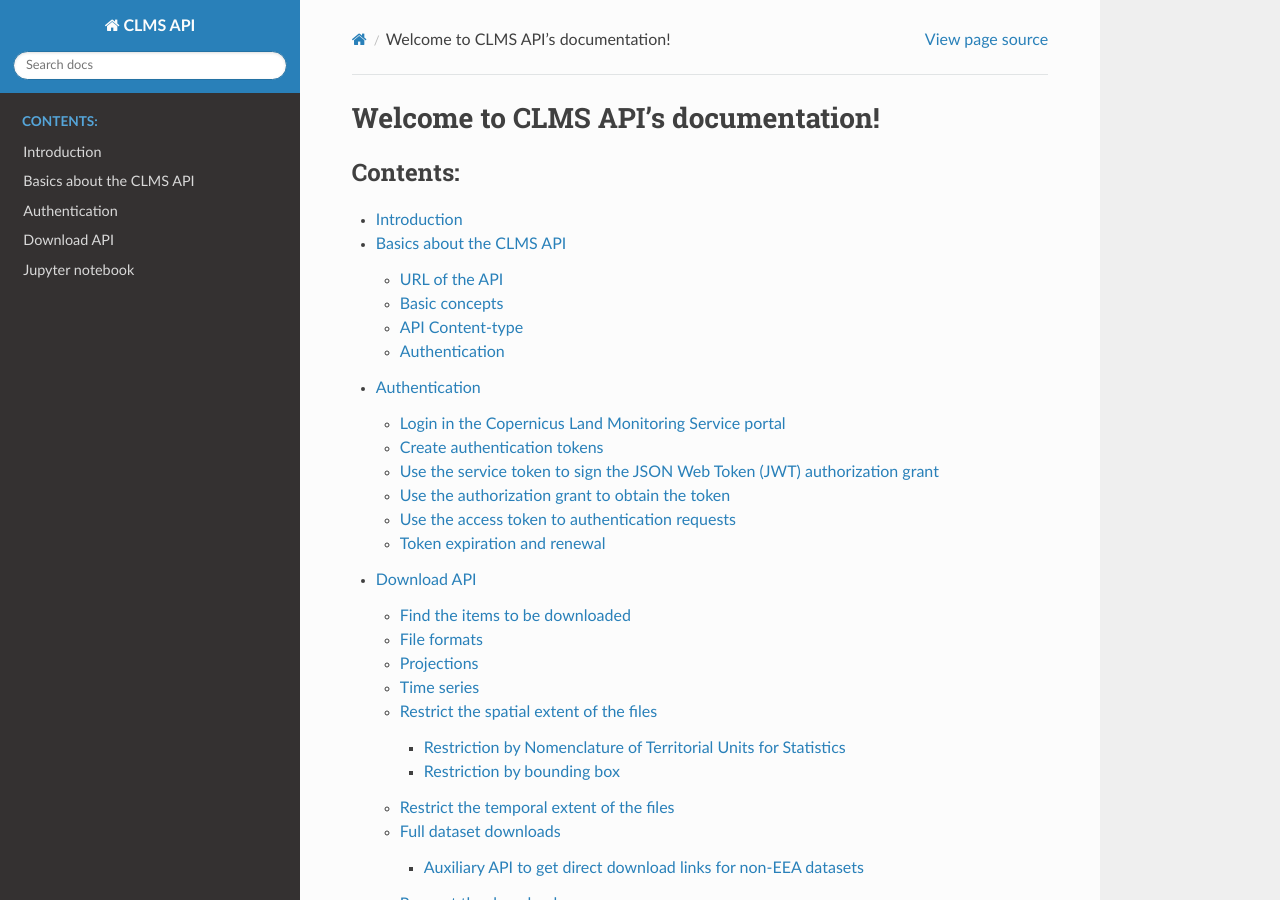
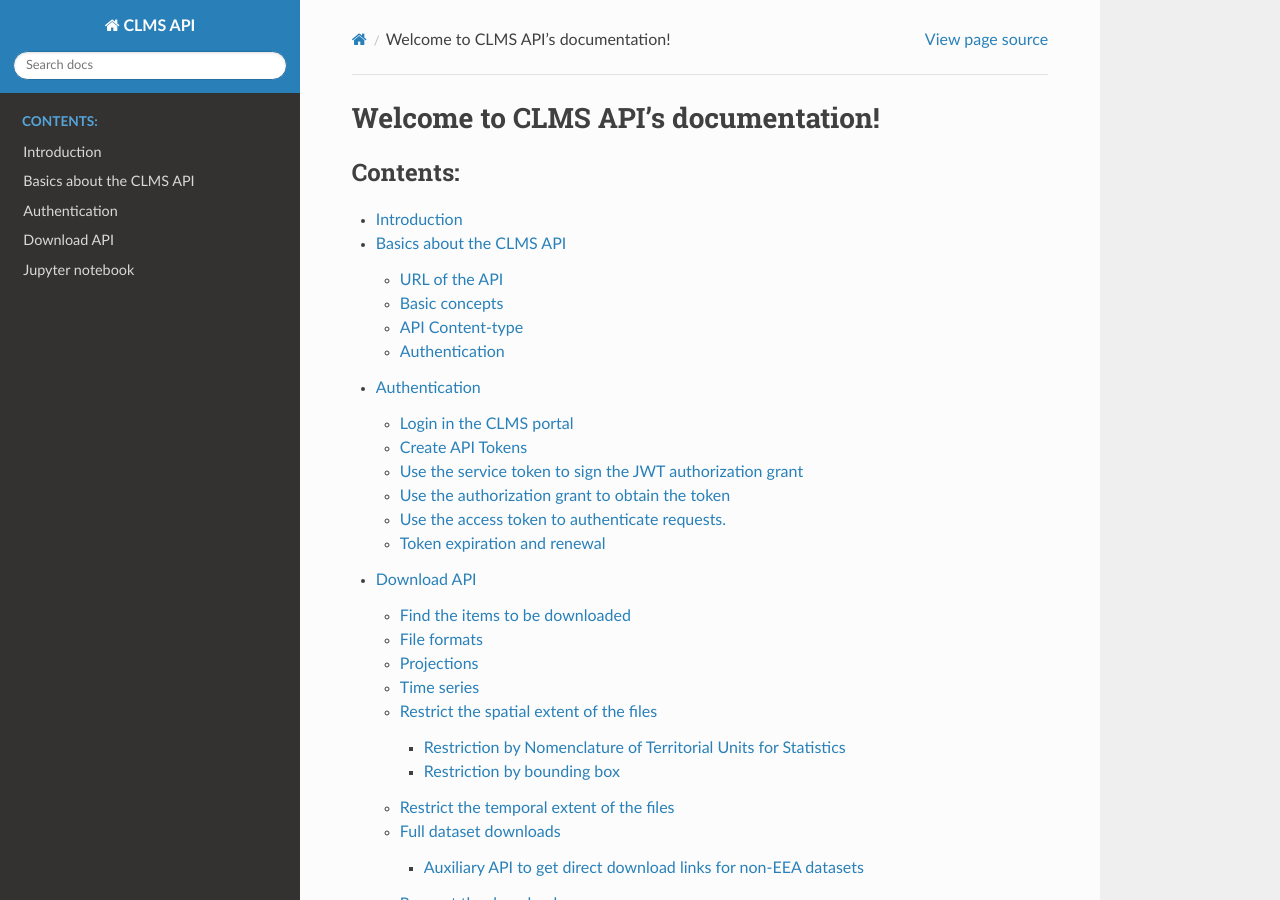
Before and after one commit to eea/clms-api-docs, a Sphinx documentation site: the page built from source/index.rst, in a window 1280 px wide and 900 px high. Built offline with Sphinx 7.4.7 and the Read the Docs theme 2.0.0, drawn with Linux system fonts in a browser that asks for light colours.

Commit message:
Update authentication.md

````diff
--- a/source/authentication.md
+++ b/source/authentication.md
@@ -5,16 +5,16 @@
 
 ```
 
-CLMS Website Authentication is handled using [EU Login](https://ecas.ec.europa.eu/cas/help.html), European Commission's user
-authentication service. This means that no user password is stored in the CLMS Website, but the portal uses [Openid-connect](<https://en.wikipedia.org/wiki/OpenID#OpenID_Connect_(OIDC)>) to handle the user authorization with EU Login.
+CLMS Portal Authentication is handled using [EU Login](https://ecas.ec.europa.eu/cas/help.html), European Commission's user
+authentication service. This means that no user password is stored in the CLMS Portal, but the portal uses [Openid-connect](<https://en.wikipedia.org/wiki/OpenID#OpenID_Connect_(OIDC)>) to handle the user authorization with EU Login. By using EU Login the user only has to create one europe-wide account and will be able to access all European services that use EU Login without needing to create a new account for each service.
 
-Using EU Login the user only has to create one europe-wide account and will be able to access all European services that use it without needing to create a new account for each service.
+That is why all users wanting to use the API need to create specific API tokens to communicate with the API.
 
-That's why all users wanting to use the API, need to create specific API tokens to communicate with the API. Here you will find all the steps needed to create and use such tokens.
+Here we will explain all the steps needed to create and use such tokens.
 
-The use of API authentication flow involves four steps:
+The use of API authentiation flow involves four steps:
 
-1. A logged in service user issues a service key in Plone, and stores the private key in a safe location accessible to the client application.
+1. A logged in service user issues a service key in Plone and stores the private key in a safe location accessible to the client application.
 2. The client application uses the private key to create and sign a JWT authorization grant.
 3. The client application exchanges the JWT authorization grant for a short-lived access token at the @@oauth2-token endpoint.
 4. The client then uses this access token to authenticate requests to protected resources.
@@ -25,50 +25,51 @@
     :alt: Register/Login link
 ```
 
-## Login in the Copernicus Land Monitoring Service portal
+## Login in the CLMS portal
 
-Using the `Register/Login` button in the top green bar of the portal, the user will be redirected to EU Login where he can login or register a new account.
+Using the `Register/Login` button in the top green bar of the portal, the user will be redirected to EU Login where he will be able to login or register a new account.
 
 ```{image} ./images/authentication-register-login-link.png
     :alt: Register/Login link
 ```
 
-When the user authorization is finished and the user is redirected back to the CLMS Website, the name of the user will be shown in the top
-green bar and the user will be able to go his profile page and create the needed API tokens.
+When the user authorization is finished and the user is redirected back to the CLMS Portal, the name of the user will be shown in the top
+green bar and the user will be able to access his profile page and create the needed API tokens.
 
 ```{image} ./images/authentication-register-login-user-name.png
     :alt: Register/Login with user name
 ```
 
-## Create authentication tokens
+## Create API Tokens
 
-Clicking on this name in the top green bar, the user will be redirected to his profile page where he can fill the profile form and also can access to some other options reserved for logged-in users.
+Clicking on the name in the top green bar, the user will be redirected to his profile page where he can fill the profile form and can also access some other options reserved for logged-in users.
 
-Using the left menu present in the profile page, the user can access the `API Tokens` section-
+Using the left menu present in the profile page the user can access the `API Tokens` section.
 
 ```{image} ./images/authentication-tokens-access.png
     :alt: Access API Tokens section.
 ```
 
-In this section the user will see all the available API Tokens, can revoke them and can create a new one.
+In this section the user will see all the available API Tokens can revoke them and can create a new one.
 
 ```{image} ./images/authentication-tokens-page.png
     :alt: Access API Tokens section.
 ```
 
-When clicking the `Create new Token` button, a new form will be shown where the user can fill the name of the token:
+When clicking the `Create new Token` button a new form will be shown where the user can fill the name of the token:
 
 ```{image} ./images/authentication-tokens-create-new-token.png
     :alt: Access API Tokens section.
 ```
 
-After filling the form the token will be created immediately and the token details will be presented in the form.
+After filling the form the token will be created inmediately and the token details will be presented in the form.
 
 ```{image} ./images/authentication-tokens-create-new-token-created.png
     :alt: Access API Tokens section.
 ```
 
-It's important to note that token details will be shown just once and just in this moment. The user will need to follow the details and copy the token details to a file to use the token in the future.
+It is very important to note that token details will be shown just once and just in this moment. The user will need to follow the details
+and copy the token details to a file, in order to use the token in the future.
 
 A service key looks like this (this specific token is revoked and no actions can be performed with it):
 
@@ -76,15 +77,15 @@
    :language: json
 ```
 
-After creating one or more tokens, the user will be able to delete them using the buttons in the token list view.
+After creating one or more tokens the user will be able to delete them using the buttons in the token list view.
 
 ```{image} ./images/authentication-token-token-list.png
     :alt: Access API Tokens section.
 ```
 
-## Use the service token to sign the JSON Web Token (JWT) authorization grant
+## Use the service token to sign the JWT authorization grant
 
-To request an access token, the client application will use the private service key created in the previous step to create and sign a JWT.
+In order to request an access token the client application will use the private service key created in the previous step to create and sign a JWT.
 
 The JWT needs to contain the following claims:
 
@@ -101,7 +102,7 @@
 |      | 00:00:00 UTC, January 1, 1970. This value has a maximum of 1 hour after  |
 |      | the issued time.                                                         |
 
-The following is an example of how to build such a JWT token using python provided the service key
+The following is an example of how to build such a JWT token using python, provided the service key
 is stored in a file called `my_saved_key.json`:
 
 ```python
@@ -148,26 +149,7 @@
    :language: http
 ```
 
-The python code to do such a call is the following:
-
-```python
-result = requests.post(
-    service_key["token_uri"],
-    headers={
-        "Accept": "application/json",
-        "Content-Type": "application/x-www-form-urlencoded",
-    },
-    data={
-        "grant_type": "urn:ietf:params:oauth:grant-type:jwt-bearer",
-        "assertion": grant,
-    },
-)
-
-results_json = result.json()
-access_token = results.json.get('access_token')
-```
-
-## Use the access token to authentication requests
+## Use the access token to authenticate requests.
 
 The client can then use the access token to authenticate requests. The token needs to be sent in the HTTP `Authorization` header as a `Bearer` token, as follows:
 
@@ -175,29 +157,12 @@
     :request: ./http-examples/authentication-use-access-token.req
 ```
 
-Following the example above, the python code required is the following:
-
-```python
-service_url = 'https://clms-prod.eea.europa.eu/api'
-search_results = requests.get(
-    service_url + '/@search?portal_type=DataSet'
-    headers={
-        'Accept': 'application/json',
-        'Authorization': 'Bearer ': access_token
-    }
-)
-
-if search_results.ok:
-    for item in search_results.json().get('items', [])
-        ...
-```
-
 ## Token expiration and renewal
 
-Once the token expires, the client must create a JWT authorization grant again, and request a new access token.
+Once the token expires the client must create a JWT authorization grant again and request a new access token.
 
-The client should, instead of trying to predict access token expiration, just anticipate the case that authentication using an existing token will fail (because the token expired), and then perform the necessary steps to obtain a new token.
+The client should, instead of trying to predict access token expiration, just anticipate the case that authentication using an existing token will fail (because the token expired) and then perform the necessary steps to obtain a new token.
 
-To accomplish this, it's recommended to delegate all the requests a client application wants to make to a class that expects an `Access token expired` response as described above, and obtains a new token if necessary. The failed request that lead to the error response then needs to be re-dispatched with its original parameters, but the new token in the `Authorization` header.
+To accomplish this it is recommended to delegate all the requests a client application wants to make to a class that expects an `Access token expired` response as described above and obtains a new token if necessary. The failed request that lead to the error response then needs to be re-dispatched with its original parameters but with the new token in the `Authorization` header.
 
 Care needs to be taken to not include an expired token (or any `Authorization` header for that matter) with the requests to the token endpoint when obtaining a new token.
````
